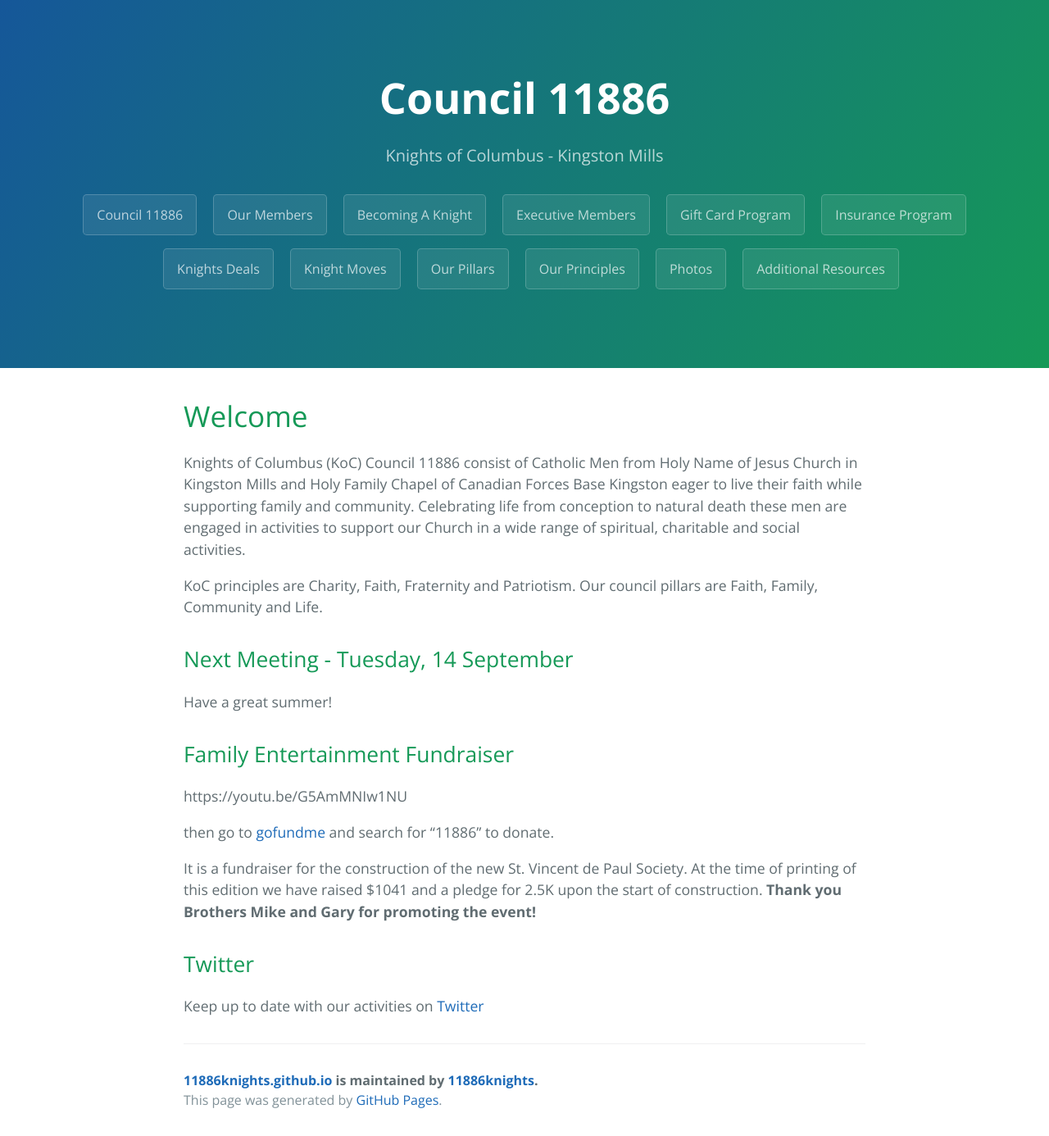
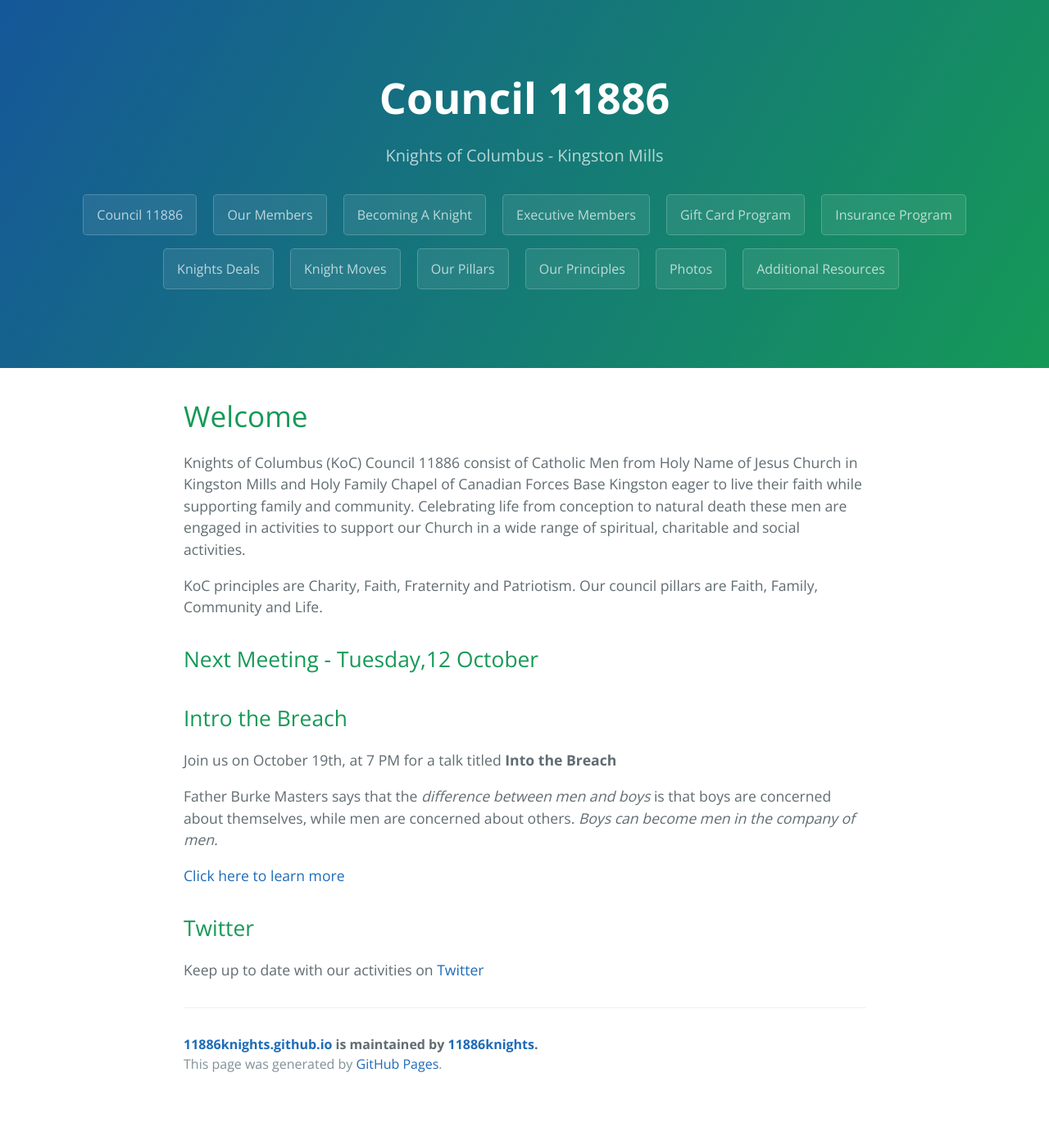
Before and after one commit to 11886knights/11886knights.github.io, a Jekyll site: the page built from index.md, in a window 1280 px wide. Shown: the whole page at 82% size. Built offline with Jekyll 4.4.1, drawn with Linux system fonts in a browser that asks for light colours; after the commit the page ends 1342 px from its top, so only the background shows below that.

Commit message:
october update

```diff
--- a/index.md
+++ b/index.md
@@ -10,17 +10,16 @@ Knights of Columbus (KoC) Council 11886 consist of Catholic Men from Holy Name o
 
 KoC principles are Charity, Faith, Fraternity and Patriotism. Our council pillars are Faith, Family, Community and Life.
 
-## Next Meeting - Tuesday, 14 September
+## Next Meeting - Tuesday,12 October
 
-Have a great summer!
 
-## Family Entertainment Fundraiser
+## Intro the Breach
 
-https://youtu.be/G5AmMNIw1NU
+Join us on October 19th, at 7 PM for a talk titled **Into the Breach**
 
-then go to [gofundme](https://gofundme.com) and search for "11886" to donate.
+Father Burke Masters says that the *difference between men and boys* is that boys are concerned about themselves, while men are concerned about others. *Boys can become men in the company of men.*
 
-It is a fundraiser for the construction of the new St. Vincent de Paul Society. At the time of printing of this edition we have raised $1041 and a pledge for 2.5K upon the start of construction. **Thank you Brothers Mike and Gary for promoting the event!**
+[Click here to learn more](https://github.com/11886knights/11886knights.github.io/raw/master/docs/Into the breach-flyer2.docx)
 
 ## Twitter
 
```
Also changed, not shown: 1 other file.
